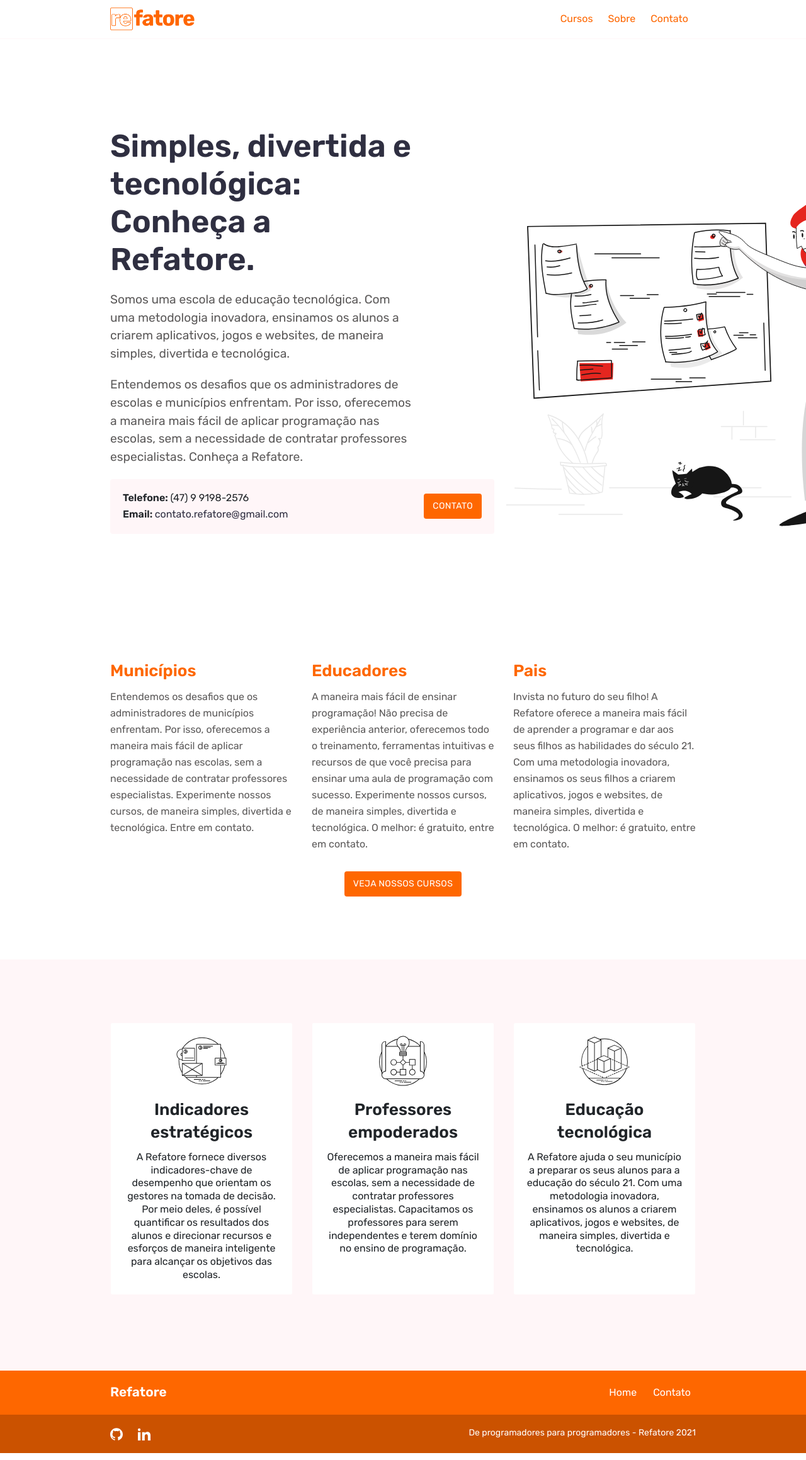
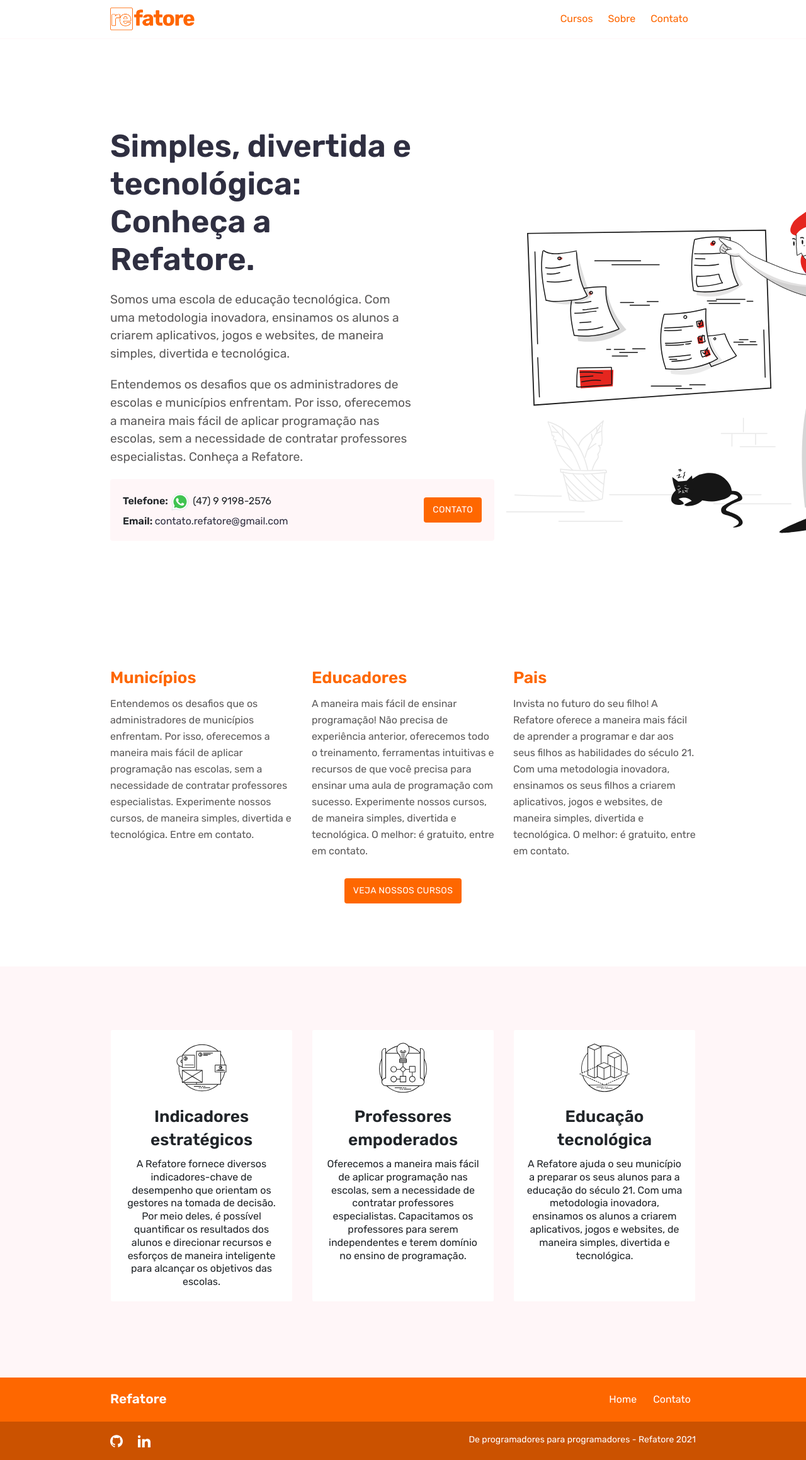
Before and after one commit to re-fatore/website, a Jekyll site: the page built from index.md, in a window 1280 px wide. Shown: the whole page at 63% size. Built offline with Jekyll 4.4.1, drawn with Linux system fonts in a browser that asks for light colours.

Commit message:
Add whatsapp contact badge and logos

```diff
--- a/_config.yml
+++ b/_config.yml
@@ -7,7 +7,7 @@ homepage:
   show_call_box: true
 
 logo:
-  mobile: "images/logo/logo-mobile.svg"
+  mobile: "images/logo/logo-mobile.png"
   desktop: "images/logo/logo.png"
   desktop_height: "36px"
 
--- a/_data/contact.yml
+++ b/_data/contact.yml
@@ -1,3 +1,5 @@
 email: 'contato.refatore@gmail.com'
 phone: '(47) 9 9198-2576'
+whats_number: '5547991982576'
+whats_message: 'Olá! Gostaria de conversar sobre o curso da Refatore'
 contact_button_link: 'contact'
--- a/_includes/call.html
+++ b/_includes/call.html
@@ -1,7 +1,15 @@
 <div class="call">
   <div class="call-box-top">
     {% if site.data.contact.phone %}
-        <div class="call-phone"><strong>Telefone: </strong> {{ site.data.contact.phone }} </div>
+        <div class="call-phone">
+          <strong>Telefone: </strong>
+          {% if site.data.contact.whats_number %}
+          <a href="https://api.whatsapp.com/send?phone={{site.data.contact.whats_number}}&text={{site.data.contact.whats_message}}" target="_blank">
+            <img src="/images/social/whatsapp-32x32.svg" alt="Logo Whatsapp"/>
+          </a>
+          {% endif %}
+          {{ site.data.contact.phone }}
+        </div>
     {% endif %}
     {% if site.data.contact.email %}
     <div class="call-email"><strong>Email: </strong>
```
Also changed, not shown: images/logo/logo-mobile.png (added), images/logo/logo-mobile.svg (deleted), images/social/whatsapp-32x32.svg (added).
